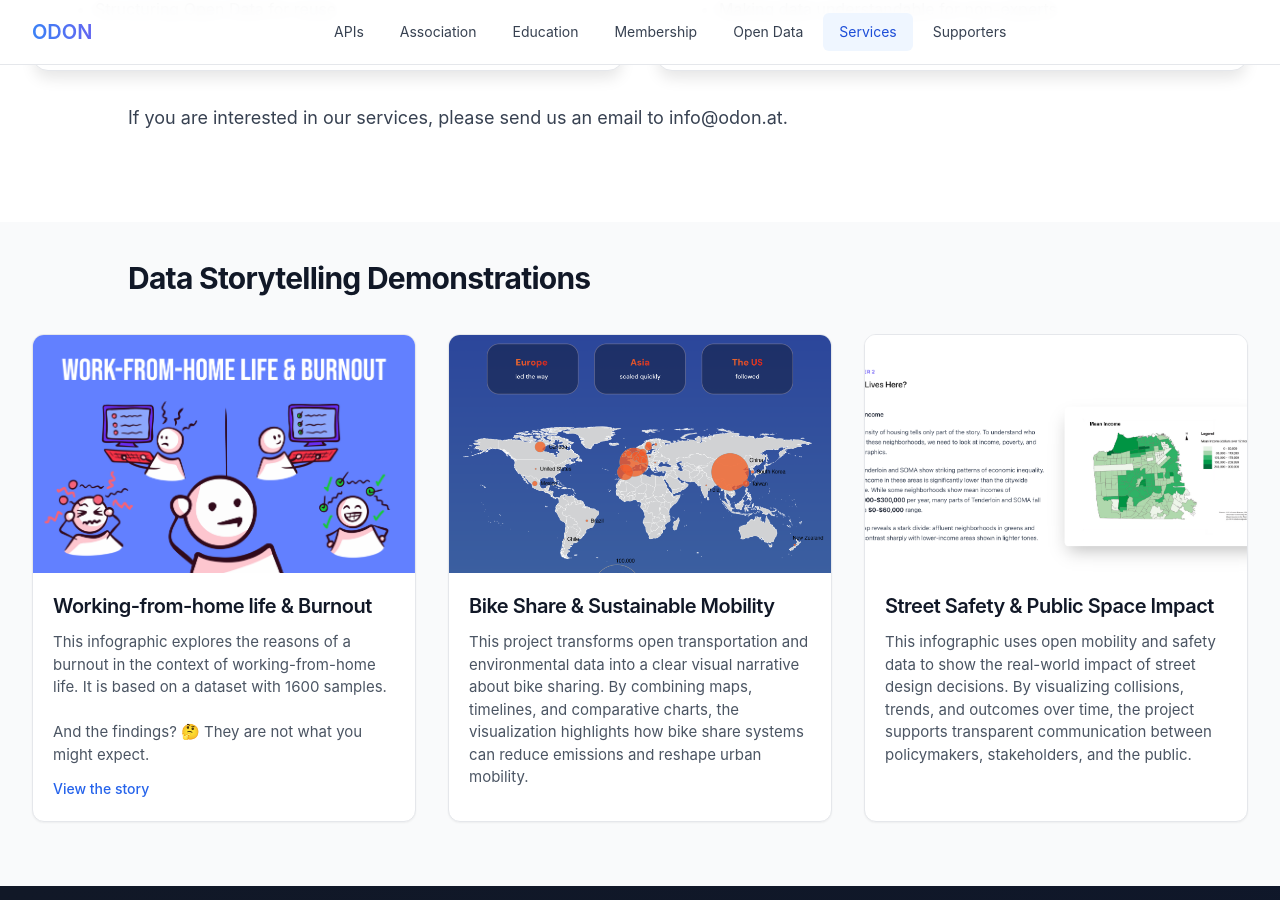
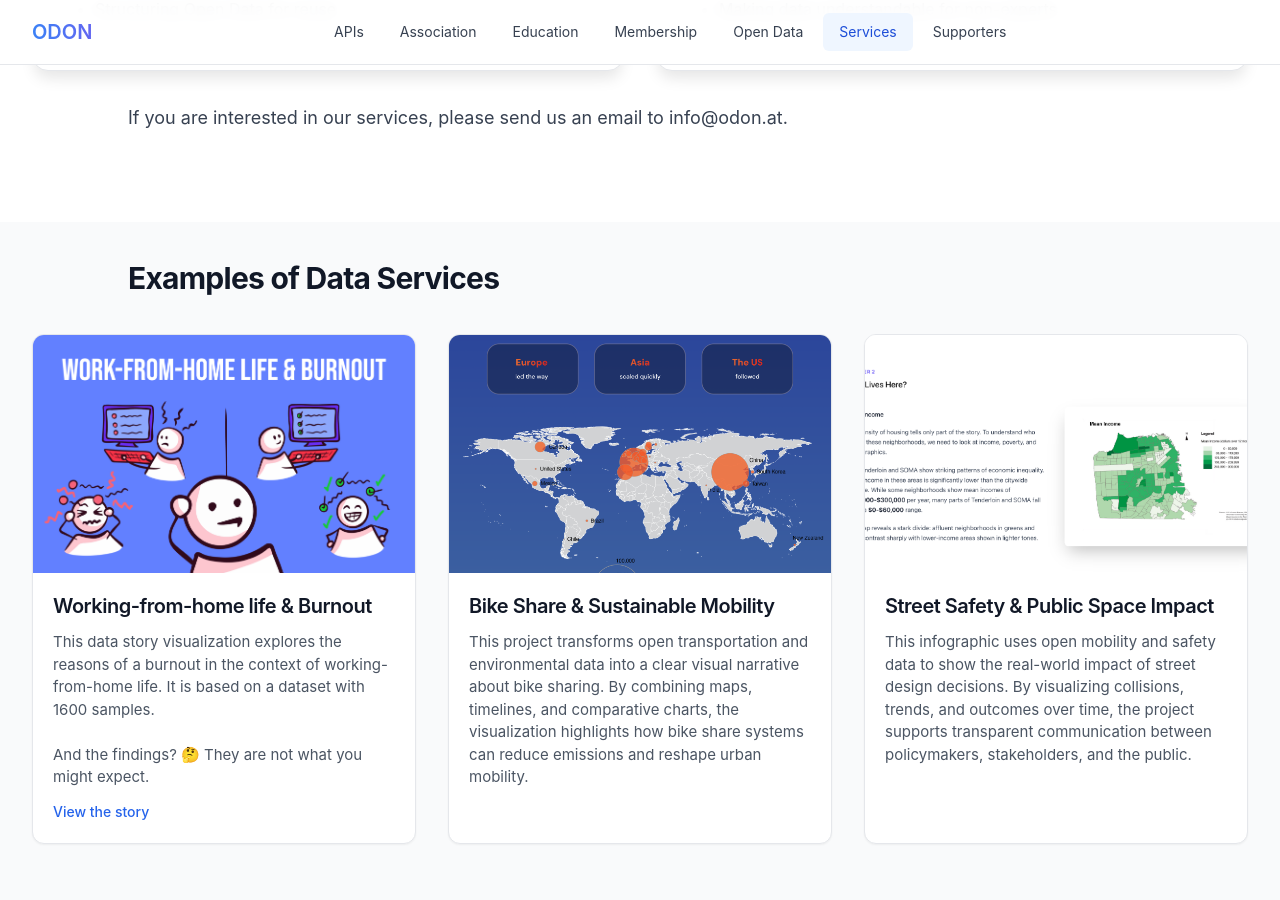
Before and after one commit to verein-odon/verein-odon.github.io, a Jekyll site: the page built from docs/en/services.md, in a window 1280 px wide and 900 px high, scrolled down 938 px. Built offline with Jekyll 4.4.1, drawn with Linux system fonts in a browser that asks for light colours.

Commit message:
Refactored storytelling examples to be data service examples

```diff
--- a/docs/_data/storytelling.yaml
+++ b/docs/_data/storytelling.yaml
@@ -4,9 +4,10 @@
 
 - title: "Working-from-home life &  Burnout"
   id: burnout-while-working-from-home
-  description: "This infographic explores the reasons of a burnout in the context of working-from-home life. It is based on a dataset with 1600 samples. <br><br> And the findings? 🤔 They are not what you might expect."
+  description: "This data story visualization explores the reasons of a burnout in the context of working-from-home life. It is based on a dataset with 1600 samples. <br><br> And the findings? 🤔 They are not what you might expect."
   image: "/assets/images/examples/wfh-burnout/wfh-burnout-0.png"
   url: "/stories/burnout-while-working-from-home/"
+  link_label: "View the story"
   images:
     - "/assets/images/examples/wfh-burnout/wfh-burnout-1.png"
     - "/assets/images/examples/wfh-burnout/wfh-burnout-2.png"
@@ -17,6 +18,7 @@
   description: "This project transforms open transportation and environmental data into a clear visual narrative about bike sharing. By combining maps, timelines, and comparative charts, the visualization highlights how bike share systems can reduce emissions and reshape urban mobility."
   image: "/assets/images/examples/bike/bike_3.png"
   #url: "https://example.com/bike-share"
+  #link_label: "View the story"
   images:
     - "/assets/images/examples/bike/bike_1.png"
     - "/assets/images/examples/bike/bike_2.png"
@@ -27,6 +29,7 @@
   description: "This infographic uses open mobility and safety data to show the real-world impact of street design decisions. By visualizing collisions, trends, and outcomes over time, the project supports transparent communication between policymakers, stakeholders, and the public."
   image: "/assets/images/examples/sf-tenderloin/map_2.png"
   # url: "https://example.com/street-safety"
+  # link_label: "View the story"
   # images:
   #   - "/assets/images/examples/sf-tenderloin/1.png"
   #   - "/assets/images/examples/sf-tenderloin/2.png"
--- a/docs/_includes/storytelling_grid.html
+++ b/docs/_includes/data-services-grid.html
@@ -20,8 +20,9 @@
           <h3 class="storytelling-card-title">{{ example.title }}</h3>
           <p class="storytelling-card-description">{{ example.description }}</p>
           {% if example.url and example.url != "" %}
-          <a href="{{ example.url }}" class="storytelling-card-link" data-iframe-url="{{ example.url }}" aria-label="{{ include.link_label | default: 'View example' }}">
-            {{ include.link_label | default: "View example" }}
+          {% assign label = example.link_label | default: include.link_label | default: 'View example' %}
+          <a href="{{ example.url }}" class="storytelling-card-link" data-iframe-url="{{ example.url }}" aria-label="{{ label }}">
+            {{ label }}
           </a>
           {% endif %}
         </div>
--- a/docs/en/services.md
+++ b/docs/en/services.md
@@ -68,4 +68,4 @@ last_updated: "2025-02-25 16:30"
 </section>
 
 
-{% include storytelling_grid.html title="Data Storytelling Demonstrations" bg="bg-gray" link_label="View the story" %}
+{% include data-services-grid.html title="Examples of Data Services " bg="bg-gray" link_label="View the example" %}
```
